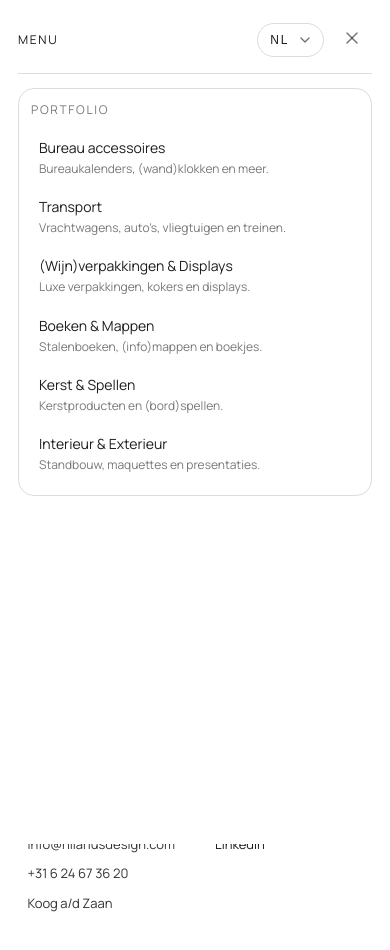
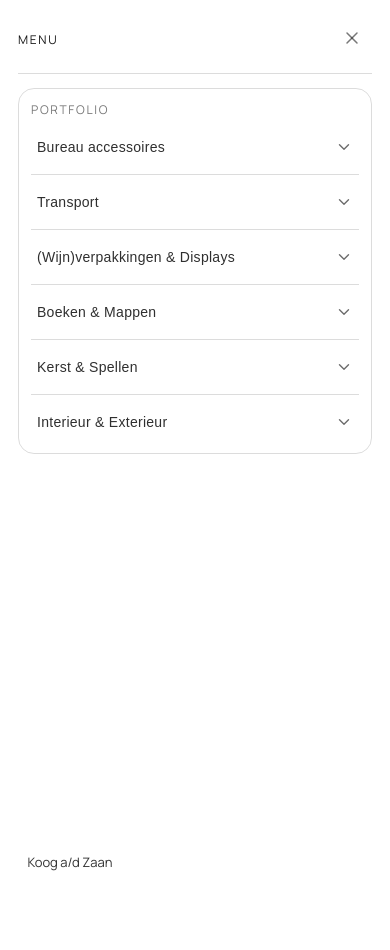
Before and after one commit to SemdeGroot/HilariusDesign, a React (Vite) app: page /category/boeken-mappen in a window 390 px wide. Both pictures are taken after a click on the button 342 px from the left and 44 px from the top of the page. Shown: the top 950 px of the page. Built offline with nearby package versions, Linux system fonts and the light colour scheme.

Commit message:
upadte mobile web

```diff
--- a/src/components/Header/Header.css
+++ b/src/components/Header/Header.css
@@ -13,6 +13,7 @@
   display:flex;
   align-items:center;
   justify-content: space-between;
+  gap: 18px;
 }
 
 .brand{
@@ -20,6 +21,7 @@
   align-items:center;
   text-decoration:none;
   color: var(--text);
+  flex: 0 0 auto;
 }
 
 .brandLogo{
@@ -28,6 +30,7 @@
   display:block;
 }
 
+/* DESKTOP NAV (ongewijzigd) */
 .navDesktop{
   display:flex;
   align-items:center;
@@ -77,7 +80,7 @@
 
 .navGroup{ position: relative; }
 
-/* Mega */
+/* Mega (desktop) */
 .mega{
   position: fixed;
   left: var(--page-pad);
@@ -207,7 +210,7 @@
   transform-origin: left;
 }
 
-/* Mobile button: geen rondje, muted */
+/* Mobile button */
 .mobileBtn{
   display:none;
   border: 0;
@@ -218,6 +221,34 @@
   padding: 10px;
 }
 
+/* MOBILE TOP INLINE NAV (nieuw, alleen mobile zichtbaar) */
+.navMobileInline{
+  display:none;
+  align-items:center;
+  gap: 14px;
+  flex: 1 1 auto;
+  justify-content: flex-end;
+  min-width: 0;
+  flex-wrap: wrap;
+}
+
+.navMobileInlineLink{
+  text-decoration:none;
+  color: var(--text);
+  font-size: 12px;
+  letter-spacing: 0.10em;
+  text-transform: uppercase;
+  opacity: 0.86;
+  padding: 6px 0;
+  white-space: nowrap;
+}
+
+.navMobileInlineLink:hover,
+.navMobileInlineLink.active{
+  opacity: 1;
+}
+
+/* Mobile overlay */
 .mobileClose{
   border: 0;
   background: transparent;
@@ -241,7 +272,7 @@
   pointer-events:auto;
 }
 
-/* OPAQUE overlay (niet doorschijnend) */
+/* OPAQUE overlay */
 .mobileOverlayBg{
   position:absolute;
   inset:0;
@@ -298,104 +329,128 @@
   margin-bottom: 10px;
 }
 
-.mobileLink{
+/* Accordion */
+.mobileAcc{
+  display:grid;
+  gap: 8px;
+}
+
+.mobileAccItem{
+  border-top: 1px solid var(--line);
+  padding-top: 8px;
+}
+
+.mobileAccItem:first-child{
+  border-top: 0;
+  padding-top: 0;
+}
+
+.mobileAccBtn{
+  width: 100%;
+  border: 0;
+  background: transparent;
+  color: var(--text);
+  padding: 10px 6px;
+  border-radius: 12px;
+  display:flex;
+  align-items:center;
+  justify-content: space-between;
+  cursor: pointer;
+}
+
+.mobileAccBtn:hover{
+  background: rgba(0,0,0,0.03);
+}
+
+.mobileAccTitle{
+  font-size: 14px;
+  letter-spacing: 0.02em;
+  opacity: 0.92;
+}
+
+.mobileAccChev{
+  opacity: 0.65;
+  transition: transform 160ms ease;
+}
+.mobileAccChev.open{
+  transform: rotate(180deg);
+}
+
+.mobileAccPanel{
+  max-height: 0;
+  overflow: hidden;
+  opacity: 0;
+  transform: translateY(-4px);
+  transition: max-height 220ms ease, opacity 180ms ease, transform 180ms ease;
+  padding: 0 6px;
+}
+
+.mobileAccPanel.open{
+  max-height: 900px;
+  opacity: 1;
+  transform: translateY(0);
+  padding: 4px 6px 10px;
+}
+
+.mobileAccAll{
+  display:block;
+  text-decoration:none;
+  color: var(--muted);
+  font-size: 12px;
+  line-height: 1.4;
+  padding: 6px 0 8px;
+}
+
+.mobileAccProducts{
+  display:grid;
+  gap: 6px;
+  padding-bottom: 6px;
+}
+
+.mobileAccProduct{
   text-decoration:none;
   color: var(--text);
-  padding: 10px 8px;
-  border-radius: 14px;
-  display:grid;
-  gap: 4px;
+  font-size: 13px;
+  opacity: 0.88;
+  padding: 8px 0;
+  border-bottom: 1px solid rgba(10,10,10,0.06);
 }
 
-.mobileLink:hover{ background: rgba(0,0,0,0.03); }
-
-.mobileLinkTitle{ font-size: 14px; }
-.mobileLinkSub{ font-size: 12px; color: var(--muted); line-height: 1.35; }
-
-.mobileLinkSolo{
-  text-decoration:none;
-  color: var(--text);
-  font-size: 14px;
-  padding: 14px 12px;
-  border-radius: 16px;
-  border: 1px solid var(--line);
+.mobileAccProduct:last-child{
+  border-bottom: 0;
 }
 
-.mobileLinkSolo:hover{ background: rgba(0,0,0,0.03); }
+.mobileAccProduct:hover{
+  opacity: 1;
+}
 
+/* Breakpoints */
 @media (max-width: 980px){
   .megaInner{ grid-template-columns: repeat(2, minmax(0,1fr)); }
 }
 
 @media (max-width: 860px){
+  .headerInner{ height: 72px; }
   .navDesktop{ display:none; }
+  .navMobileInline{ display:flex; }
   .mobileBtn{ display:inline-flex; align-items:center; justify-content:center; }
   .mega{ display:none; }
 }
 
-/* Touch: hover states uit (menu) */
-@media (hover: none) and (pointer: coarse){
-  .mobileLink:hover{ background: transparent; }
-  .mobileLinkSolo:hover{ background: transparent; }
+/* Extra compact op hele kleine schermen */
+@media (max-width: 420px){
+  .navMobileInline{
+    gap: 10px;
+  }
+  .navMobileInlineLink{
+    font-size: 11px;
+    letter-spacing: 0.08em;
+  }
 }
 
-/* Mobile header quick links */
-.headerMobileLinks{
-  display:none;
-  padding: 10px var(--page-pad) 12px;
-  border-top: 1px solid var(--line);
-  background: rgba(255,255,255,0.92);
-  backdrop-filter: blur(10px);
-  gap: 18px;
-  flex-wrap: wrap;
+/* Touch: hover states uit */
+@media (hover: none) and (pointer: coarse){
+  .mobileAccBtn:hover{ background: transparent; }
+  .mobileAccProduct:hover{ opacity: 0.88; }
+  .navMobileInlineLink:hover{ opacity: 0.86; }
 }
-
-.headerMobileLink{
-  text-decoration:none;
-  color: var(--text);
-  font-size: 12px;
-  letter-spacing: 0.10em;
-  text-transform: uppercase;
-  opacity: 0.88;
-  padding: 6px 0;
-  white-space: nowrap;
-}
-
-.headerMobileLink:hover,
-.headerMobileLink.active{
-  opacity: 1;
-}
-
-.headerMobileLinkLabel{
-  position: relative;
-  display:inline-block;
-}
-
-.headerMobileUnderline{
-  position:absolute;
-  left:0;
-  right:0;
-  bottom: -2px;
-  height: 1px;
-  background: rgba(10,10,10,0.70);
-  transform: scaleX(0);
-  transform-origin: right;
-  transition: transform 200ms ease;
-  opacity: 0.9;
-  pointer-events:none;
-}
-
-.headerMobileLink.active .headerMobileUnderline{
-  transform: scaleX(1);
-  transform-origin: left;
-}
-
-@media (max-width: 860px){
-  .headerInner{ height: 72px; }
-  .headerMobileLinks{ display:flex; }
-}
-
-/* Touch devices: hover effecten uit */
-@media (hover: none) and (pointer: coarse){
-  .headerMobileLink:hover{ opacity: 0.88; }
-}
--- a/src/components/Header/Header.jsx
+++ b/src/components/Header/Header.jsx
@@ -4,7 +4,7 @@ import { routesConfig } from "../../router/routesConfig";
 import { I18nContext } from "../../i18n/I18nProvider";
 import LanguageSwitch from "../LanguageSwitch/LanguageSwitch.jsx";
 import logo from "../../assets/logo.png";
-import { Menu, X } from "lucide-react";
+import { ChevronDown, Menu, X } from "lucide-react";
 import "./Header.css";
 
 export default function Header() {
@@ -14,6 +14,9 @@ export default function Header() {
   const [mobileOpen, setMobileOpen] = useState(false);
   const [portfolioOpen, setPortfolioOpen] = useState(false);
   const closeTimer = useRef(null);
+
+  // Mobile menu: accordion state per category
+  const [openCats, setOpenCats] = useState(() => ({}));
 
   const categories = routesConfig.categories;
   const nav = routesConfig.nav;
@@ -47,6 +50,10 @@ export default function Header() {
     closeTimer.current = window.setTimeout(() => setPortfolioOpen(false), 120);
   }
 
+  function toggleCat(slug) {
+    setOpenCats((prev) => ({ ...prev, [slug]: !prev[slug] }));
+  }
+
   return (
     <>
       <header className="header">
@@ -55,6 +62,7 @@ export default function Header() {
             <img className="brandLogo" src={logo} alt="" />
           </Link>
 
+          {/* Desktop: exact zoals het was */}
           <nav className="navDesktop" aria-label="Primary">
             <div
               className={`navGroup ${portfolioOpen ? "open" : ""}`}
@@ -114,6 +122,16 @@ export default function Header() {
             <LanguageSwitch />
           </nav>
 
+          {/* Mobile: top header links + compact language, in dezelfde header-rij */}
+          <nav className="navMobileInline" aria-label="Quick links">
+            {nav.map((item) => (
+              <NavLink key={item.path} to={item.path} className="navMobileInlineLink">
+                {pick(item, "label")}
+              </NavLink>
+            ))}
+            <LanguageSwitch compact />
+          </nav>
+
           <button
             className="mobileBtn"
             onClick={() => setMobileOpen((v) => !v)}
@@ -122,18 +140,6 @@ export default function Header() {
             {mobileOpen ? <X size={20} strokeWidth={1.8} /> : <Menu size={20} strokeWidth={1.8} />}
           </button>
         </div>
-
-        {/* Mobile: vaste header-links (Over/FAQ/Contact) */}
-        <nav className="headerMobileLinks" aria-label="Snelkoppelingen">
-          {nav.map((item) => (
-            <NavLink key={item.path} to={item.path} className="headerMobileLink">
-              <span className="headerMobileLinkLabel">
-                {pick(item, "label")}
-                <span className="headerMobileUnderline" />
-              </span>
-            </NavLink>
-          ))}
-        </nav>
       </header>
 
       <div className={`mobileOverlay ${mobileOpen ? "open" : ""}`}>
@@ -146,7 +152,6 @@ export default function Header() {
           <div className="mobileTop">
             <div className="mobileTitle">{pick(routesConfig.copy.nav, "menu")}</div>
             <div className="mobileTopRight">
-              <LanguageSwitch compact />
               <button className="mobileClose" onClick={() => setMobileOpen(false)} aria-label="Sluiten">
                 <X size={20} strokeWidth={1.8} />
               </button>
@@ -154,17 +159,49 @@ export default function Header() {
           </div>
 
           <div className="mobileNav">
+            {/* Portfolio accordion met producten */}
             <div className="mobileSection">
               <div className="mobileSectionLabel">{pick(routesConfig.copy.nav, "portfolio")}</div>
-              {categories.map((c) => (
-                <Link key={c.slug} to={`/category/${c.slug}`} className="mobileLink">
-                  <span className="mobileLinkTitle">{pick(c, "title")}</span>
-                  <span className="mobileLinkSub">{pick(c, "subtitle")}</span>
-                </Link>
-              ))}
+
+              <div className="mobileAcc">
+                {categories.map((c) => {
+                  const isOpen = !!openCats[c.slug];
+                  const items = mega.get(c.slug) ?? [];
+                  return (
+                    <div key={c.slug} className="mobileAccItem">
+                      <button
+                        type="button"
+                        className="mobileAccBtn"
+                        onClick={() => toggleCat(c.slug)}
+                        aria-expanded={isOpen ? "true" : "false"}
+                        aria-controls={`cat-${c.slug}`}
+                      >
+                        <span className="mobileAccTitle">{pick(c, "title")}</span>
+                        <ChevronDown
+                          size={18}
+                          strokeWidth={1.8}
+                          className={`mobileAccChev ${isOpen ? "open" : ""}`}
+                        />
+                      </button>
+
+                      <div id={`cat-${c.slug}`} className={`mobileAccPanel ${isOpen ? "open" : ""}`}>
+                        <Link to={`/category/${c.slug}`} className="mobileAccAll">
+                          {pick(c, "subtitle")}
+                        </Link>
+
+                        <div className="mobileAccProducts">
+                          {items.map((p) => (
+                            <Link key={p.id} to={`/project/${p.id}`} className="mobileAccProduct">
+                              {pick(p, "title")}
+                            </Link>
+                          ))}
+                        </div>
+                      </div>
+                    </div>
+                  );
+                })}
+              </div>
             </div>
-
-            {/* Over/FAQ/Contact zijn nu uit het hamburger-menu gehaald (staan in de header op mobile). */}
           </div>
         </div>
       </div>
--- a/src/components/LanguageSwitch/LanguageSwitch.css
+++ b/src/components/LanguageSwitch/LanguageSwitch.css
@@ -62,3 +62,17 @@
 }
 .langItem:hover{ background: rgba(0,0,0,0.03); opacity:1; }
 .langItem.active{ opacity:1; }
+
+/* Compact variant (voor in header / mobile top) */
+.lang.compact .langBtn{
+  height: 30px;
+  padding: 0 8px 0 10px;
+  gap: 6px;
+  font-size: 11px;
+  letter-spacing: 0.12em;
+}
+
+.lang.compact .langMenu{
+  top: 38px;
+  min-width: 84px;
+}
--- a/src/pages/Category/Category.css
+++ b/src/pages/Category/Category.css
@@ -142,29 +142,13 @@
 }
 
 .catMobileSub{
-  margin-top: 6px; /* strakker */
+  margin-top: 6px;
   color: var(--muted);
   line-height: 1.55;
 }
 
-/* Subtiele hint: swipe/scroll voor producten */
-.catMobileHint{
-  margin-top: 10px;
-  display: inline-flex;
-  align-items: center;
-  gap: 10px;
-  color: var(--muted);
-  font-size: 12px;
-  letter-spacing: 0.02em;
-  opacity: 0.9;
-  padding: 8px 10px;
-  border: 1px solid var(--line);
-  border-radius: 999px;
-  width: fit-content;
-}
-
-.catMobileHint svg{
-  opacity: 0.8;
+.catMobileRailWrap{
+  margin-top: 12px;
 }
 
 .catMobileRail{
@@ -174,28 +158,29 @@
   grid-auto-columns: min(82vw, 420px);
   gap: 14px;
   overflow-x:auto;
+
   scroll-snap-type: x mandatory;
+  scroll-snap-stop: always;
+  scroll-padding-inline: 2px;
+
   -webkit-overflow-scrolling: touch;
   padding: 6px 2px 2px;
-}
-
-.catMobileRailWrap{
-  margin-top: 12px;
+  overscroll-behavior-x: contain;
 }
 
 .catMobileControls{
-  margin-top: 10px;
+  margin-top: 12px;
   display:flex;
   justify-content:center;
-  gap: 10px;
+  gap: 18px; /* pijltjes verder uit elkaar */
 }
 
 .catArrowBtn{
   border: 1px solid var(--line);
   background: transparent;
   color: var(--muted);
-  width: 44px;
-  height: 38px;
+  width: 46px;
+  height: 40px;
   border-radius: 999px;
   display:inline-flex;
   align-items:center;
@@ -211,7 +196,6 @@
 @media (hover: none) and (pointer: coarse){
   .catArrowBtn:hover{ background: transparent; color: var(--muted); }
 }
-
 
 .catMobileCard{
   scroll-snap-align:start;
@@ -254,6 +238,13 @@
   .catMobile{ display:block; }
 }
 
+/* Extra stabiel: op héél smalle schermen één kaart per “pagina” */
+@media (max-width: 520px){
+  .catMobileRail{
+    grid-auto-columns: 100%;
+  }
+}
+
 /* Touch: hover-effect uit */
 @media (hover: none) and (pointer: coarse){
   .catRow:hover{ background: transparent; }
--- a/src/pages/Category/Category.jsx
+++ b/src/pages/Category/Category.jsx
@@ -97,8 +97,21 @@ export default function Category() {
   function scrollRail(dir) {
     const el = railRef.current;
     if (!el) return;
-    const amount = Math.max(260, Math.floor(el.clientWidth * 0.85));
-    el.scrollBy({ left: dir * amount, top: 0, behavior: "smooth" });
+
+    const first = el.firstElementChild;
+    if (!first) return;
+
+    const styles = window.getComputedStyle(el);
+    const gap = Number.parseFloat(styles.columnGap || styles.gap || "0") || 0;
+    const step = first.getBoundingClientRect().width + gap;
+
+    if (!step) return;
+
+    const nextLeft = el.scrollLeft + dir * step;
+    const targetIndex = Math.round(nextLeft / step);
+    const target = Math.max(0, targetIndex * step);
+
+    el.scrollTo({ left: target, top: 0, behavior: "smooth" });
   }
 
   if (!category) {
```
Also changed, not shown: src/pages/Project/Project.jsx (+10 -5 lines), 1 other file (tests, documents, lock files or other folders).
